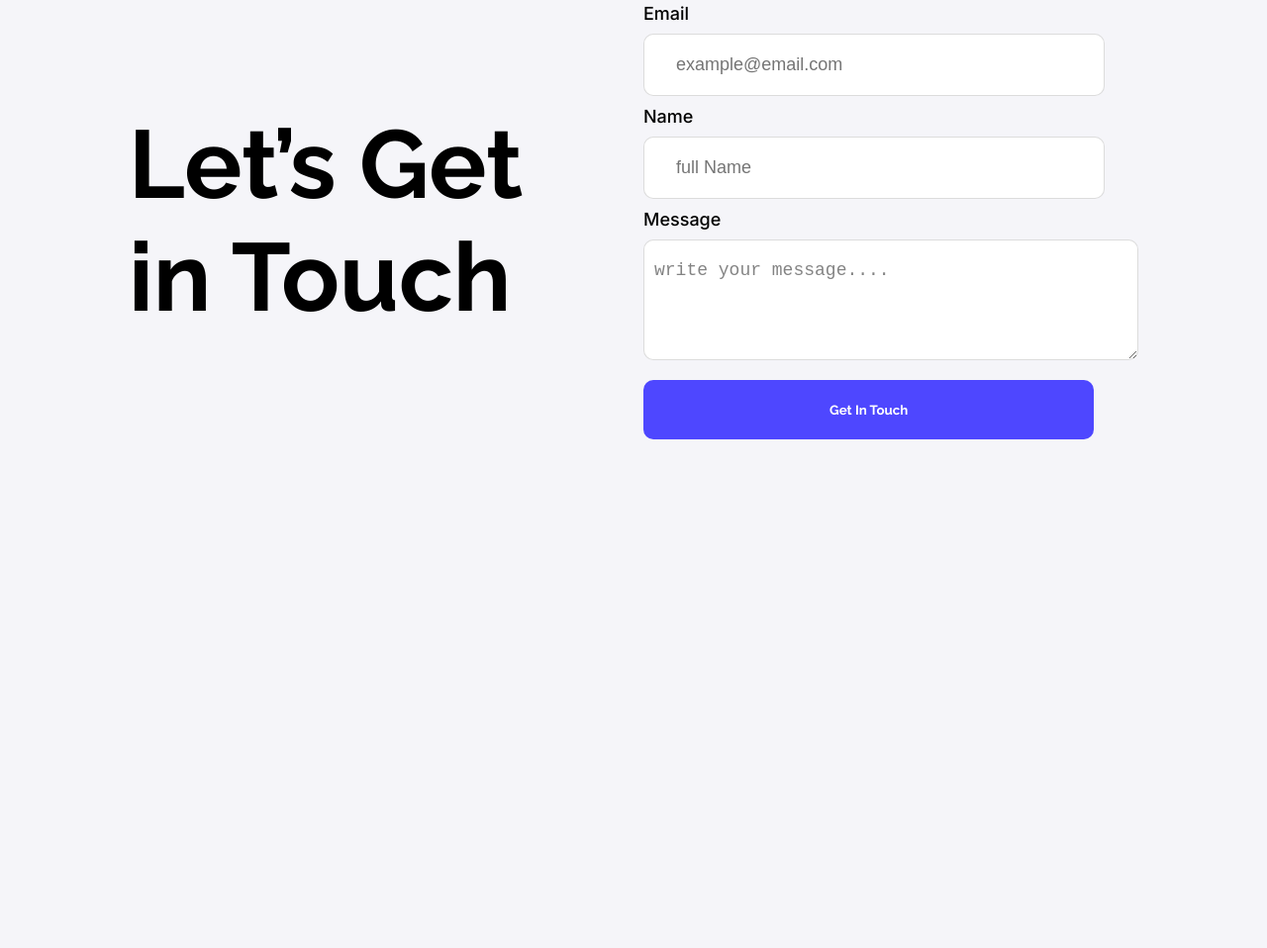
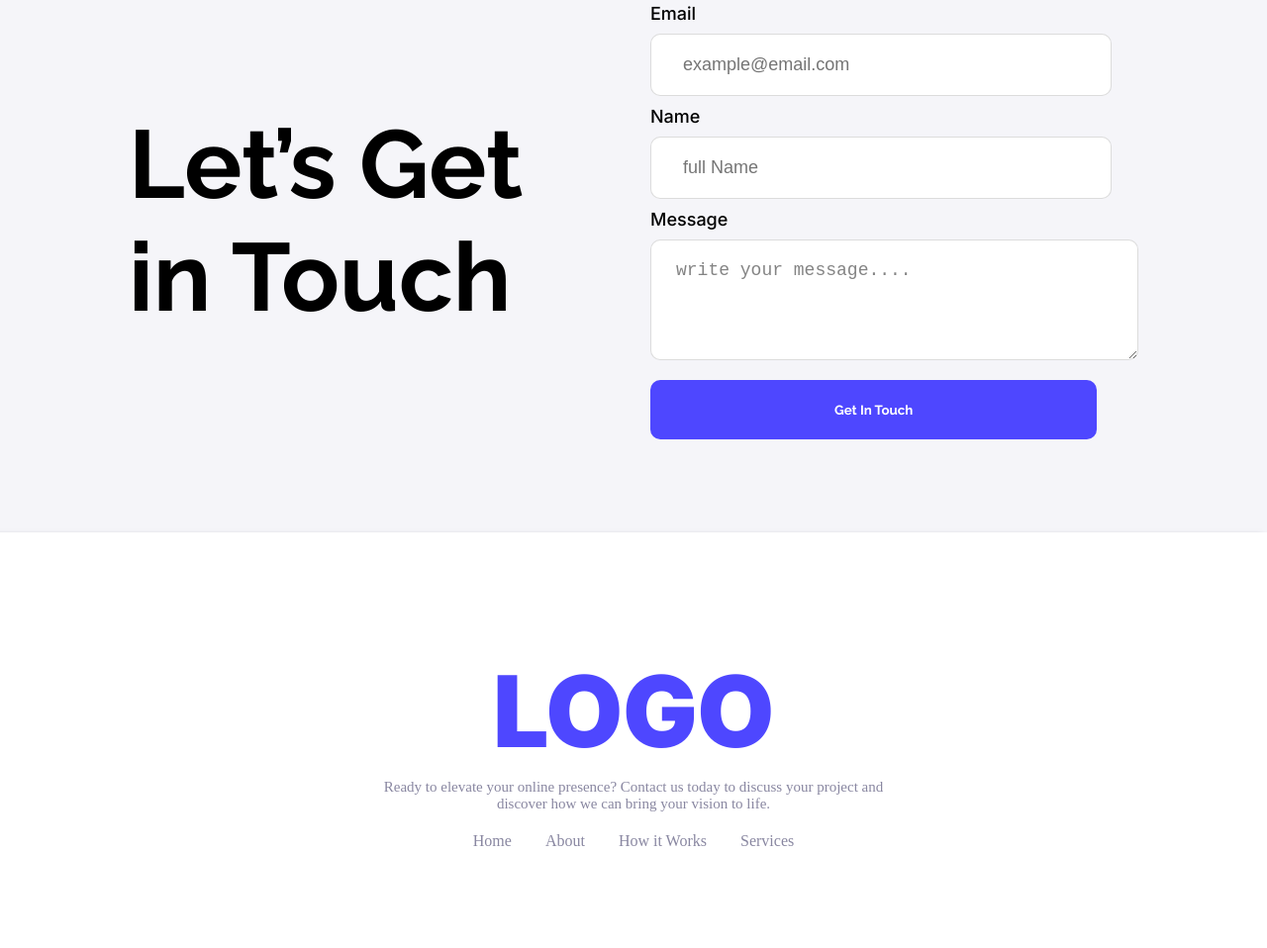
Before and after one commit to sabbir749/assignment-1, a plain HTML site: page index.html in a window 1280 px wide. Shown: the part 2988-3946 px from the top of the page at 99% size. Before the commit the page ends 3526 px from the top, so only its background shows below. Drawn offline with Linux system fonts and the light colour scheme.

Commit message:
added footer section

```diff
--- a/index.html
+++ b/index.html
@@ -130,10 +130,21 @@
             <label for="">Name</label>
             <input type="text" placeholder="full Name">
             <label for="">Message</label>
-            <textarea name="" id="" rows="5" cols="43">write your message....</textarea>
+            <textarea name="" id="" rows="5" cols="41">write your message....</textarea>
             <button class="hover">Get In Touch</button>
         </form>
     </section>
+    <footer>
+        <div class="footer-container">
+            <h1>LOGO</h1>
+            <p>Ready to elevate your online presence? Contact us today to discuss your project and discover how we can
+                bring your vision to life.</p>
+            <a href="">Home</a>
+            <a href="">About</a>
+            <a href="">How it Works</a>
+            <a href="">Services</a>
+        </div>
+    </footer>
 </body>
 
 </html>
--- a/style.css
+++ b/style.css
@@ -2,10 +2,12 @@
     margin: 0;
     padding: 0;
 }
-.hover:hover{
-background-color: red;
+
+.hover:hover {
+    background-color: red;
 
 }
+
 body {
     background-color: #b8b8d521;
 }
@@ -312,14 +314,14 @@ form textarea {
     border-radius: 10px;
     font-size: 18px;
     margin: 10px 0;
-    padding: 20px 0 0 10px;
+    padding: 20px 0 0 25px;
     border: 1px solid rgba(0, 0, 0, 0.137);
     color: rgba(0, 0, 0, 0.486);
 }
 
 form button {
 
-    padding: 22px 188px;
+    padding: 22px 186px;
     border-radius: 10px;
     color: white;
     background-color: #4E47FF;
@@ -329,3 +331,41 @@ form button {
     text-align: center;
     margin-top: 10px;
 }
+
+
+/* footer section  */
+footer {
+    text-align: center;
+    width: 100%;
+    background-color: white;
+    height: 420px;
+    box-shadow: -5px 5px 6px black;
+}
+
+.footer-container {
+    width: 530px;
+    height: 220px;
+    margin: 0 auto;
+    padding-top: 120px;
+}
+
+footer h1 {
+    font-size: 100px;
+    font-family: inter;
+    font-weight: 900;
+    color: #4E47FF;
+    margin-bottom: 8px;
+
+}
+
+footer p {
+    color: #8987A1;
+    font-size: 15px;
+    margin-bottom: 20px;
+}
+
+.footer-container a{
+text-decoration: none;
+color: #8987A1;
+padding: 0px 15px;
+}
```
